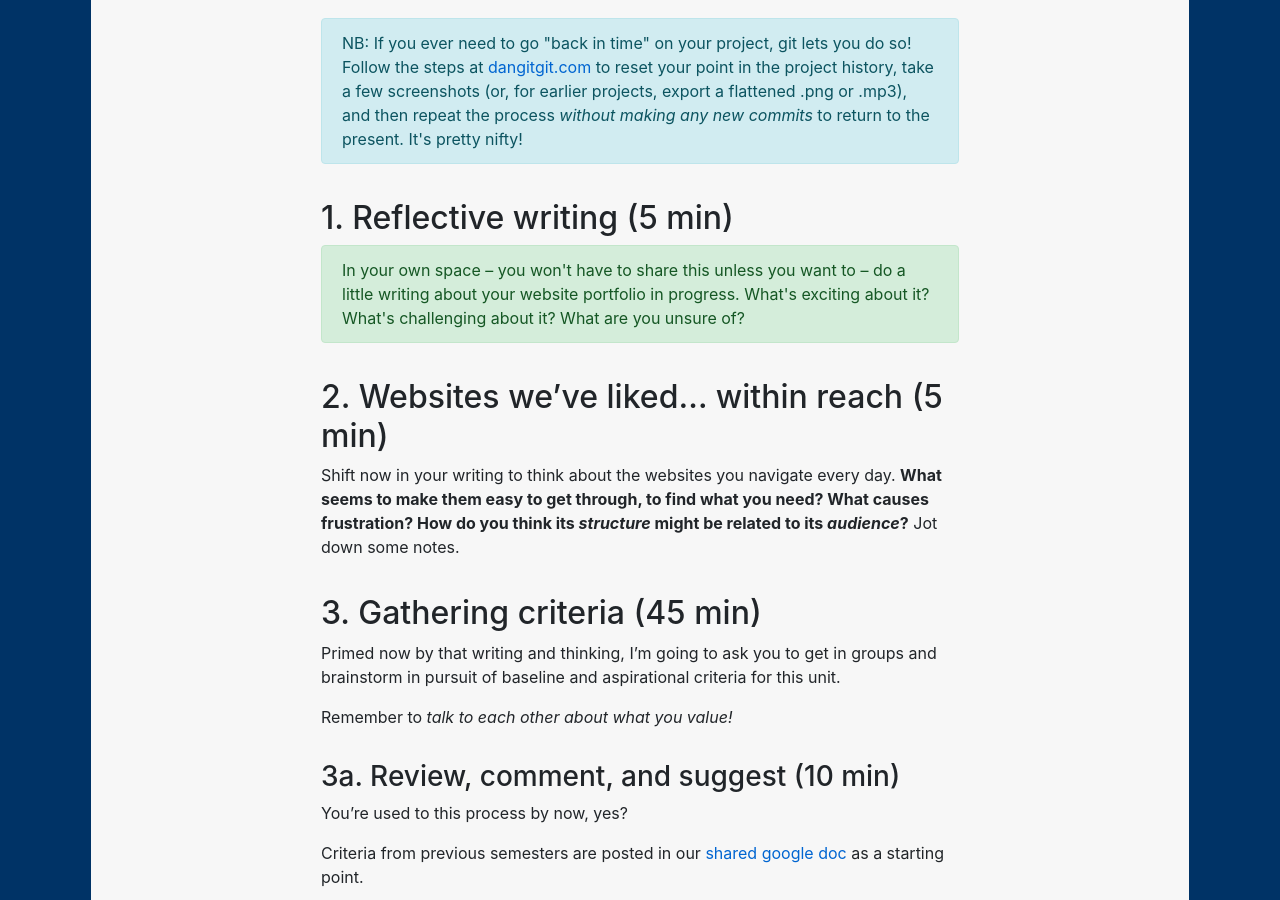
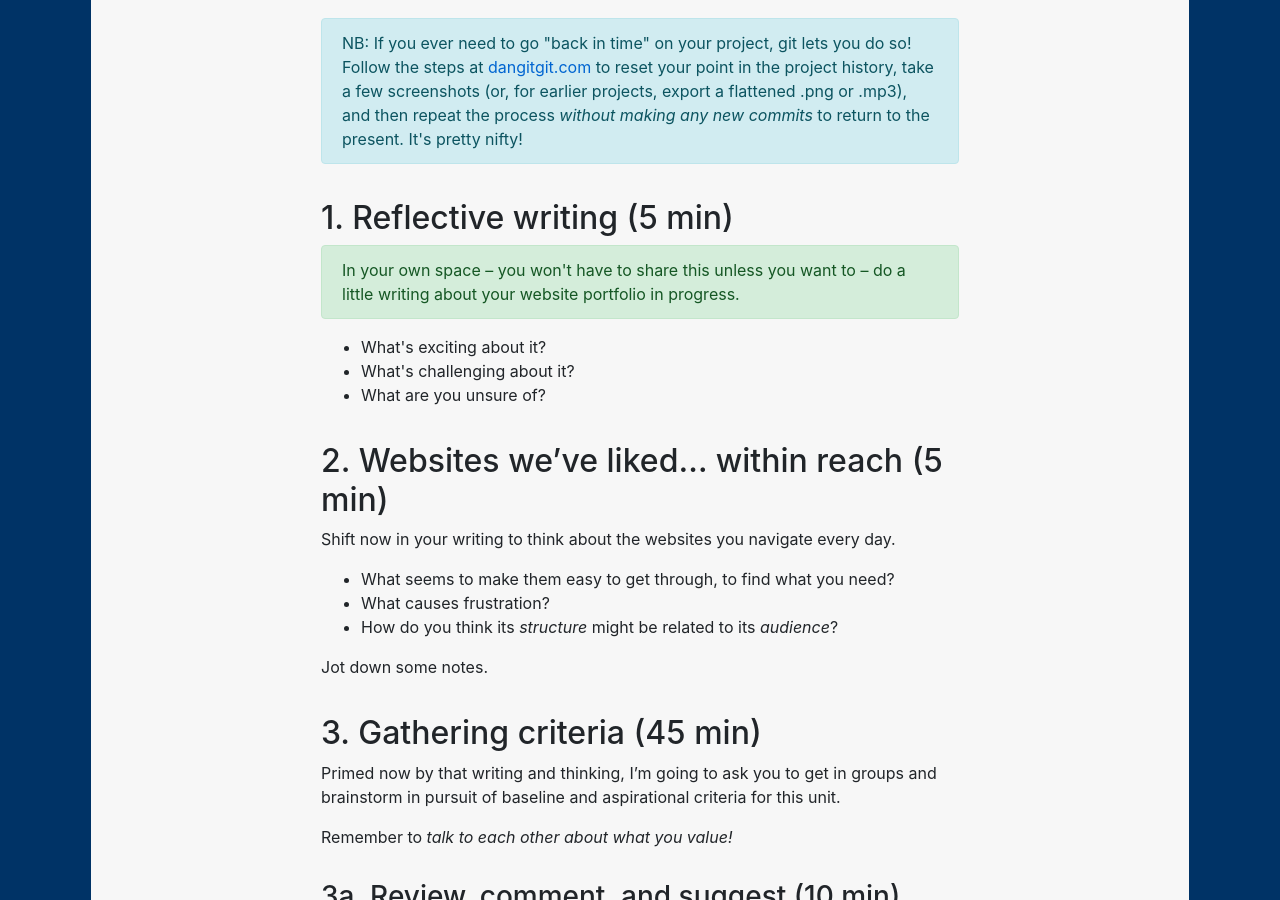
Before and after one commit to benmiller314/cdm2021spring, a Jekyll site: the page built from plans/lesson-21.md, in a window 1280 px wide and 900 px high, scrolled down 797 px. Built offline with Jekyll 4.4.1, drawn with Linux system fonts in a browser that asks for light colours; our own code applies the rules of GitHub Pages for plain Markdown files.

```diff
--- a/plans/lesson-21.md
+++ b/plans/lesson-21.md
@@ -20,11 +20,22 @@ Just a quick note, since I didn't emphasize it last time: **if you haven't yet t
 
 ## 1. Reflective writing (5 min)
 <div class="alert alert-success">
-In your own space – you won't have to share this unless you want to – do a little writing about your website portfolio in progress. What's exciting about it? What's challenging about it? What are you unsure of?
-</div>
+In your own space – you won't have to share this unless you want to – do a little writing about your website portfolio in progress.</div>
+
+ <ul>
+   <li>What's exciting about it?</li>
+   <li>What's challenging about it?</li>
+   <li>What are you unsure of?</li>
+ </ul>
 
 ## 2. Websites we've liked... within reach (5 min)
-Shift now in your writing to think about the websites you navigate every day. **What seems to make them easy to get through, to find what you need? What causes frustration? How do you think its _structure_ might be related to its _audience_?** Jot down some notes.
+Shift now in your writing to think about the websites you navigate every day.
+
+* What seems to make them easy to get through, to find what you need?
+* What causes frustration?
+* How do you think its _structure_ might be related to its _audience_?
+
+Jot down some notes.
 
 ## 3. Gathering criteria (45 min)
 Primed now by that writing and thinking, I'm going to ask you to get in groups and brainstorm in pursuit of baseline and aspirational criteria for this unit.
```
